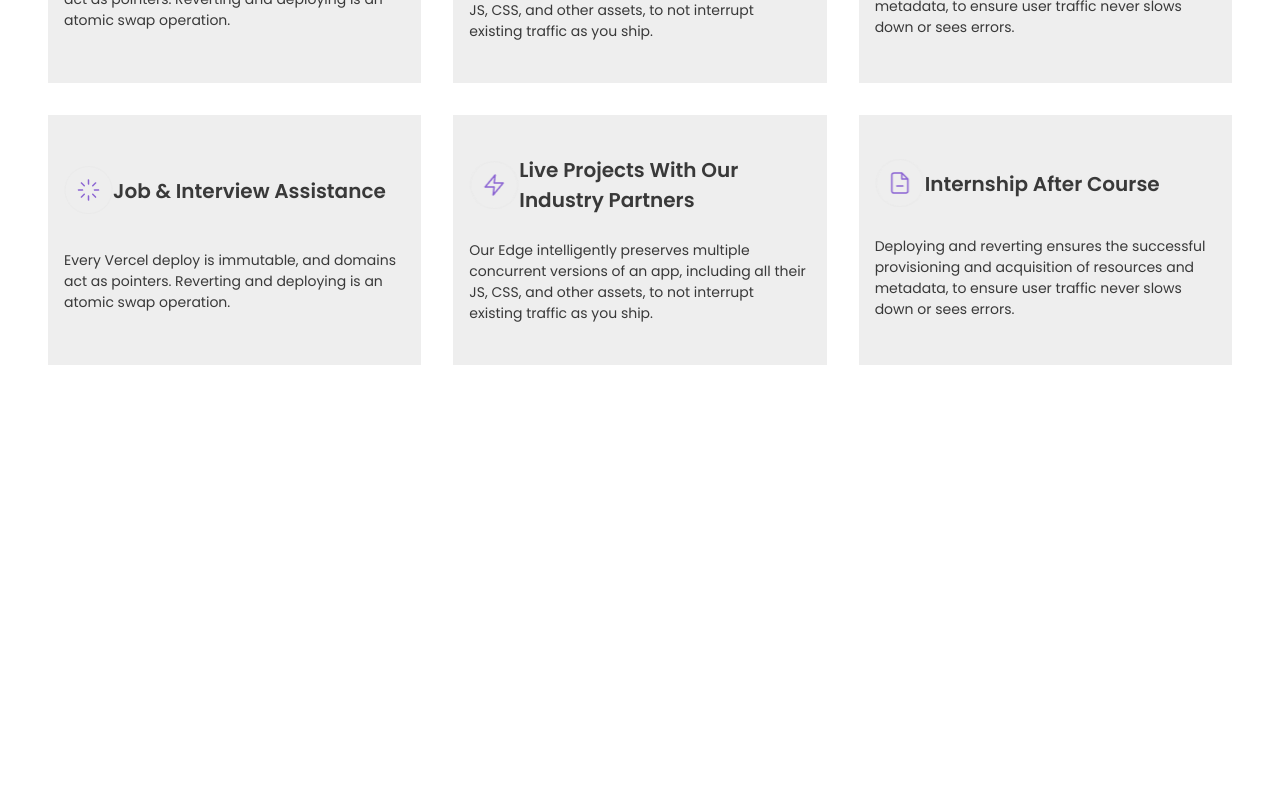
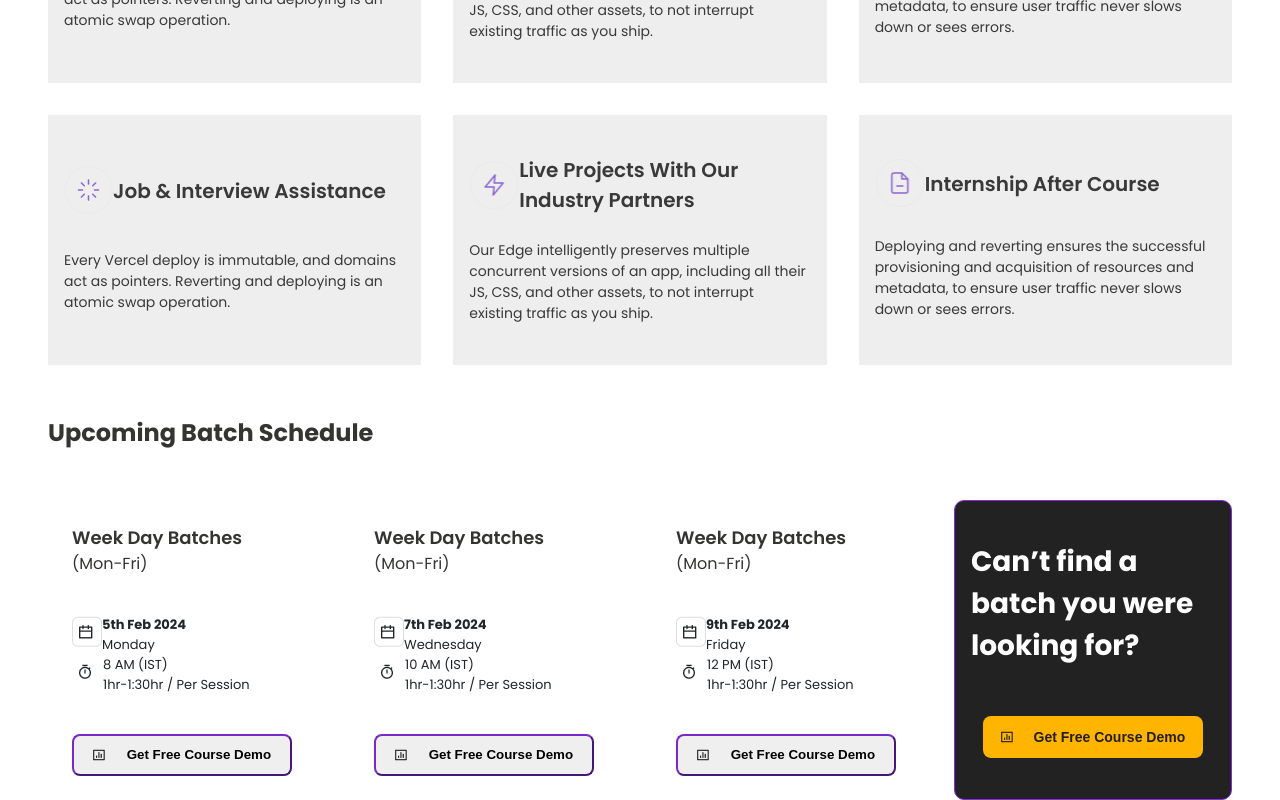
Before and after one commit to TamilselvanChandrakumar/BytesInBits, a React (Vite) app in the folder bytesinbits-app/: page / in a window 1280 px wide. Shown: the part 5340-6140 px from the top of the page. Before the commit the page ends 5987 px from the top, so only its background shows below. Built offline with nearby package versions, Linux system fonts and the light colour scheme.

Commit message:
first commit

```diff
--- a/bytesinbits-app/src/components/home/Home.css
+++ b/bytesinbits-app/src/components/home/Home.css
@@ -749,7 +749,7 @@
 .keyfeature_inner {
   display: grid;
   grid-template-columns: repeat(3, 1fr);
-  grid-template-rows: repeat(3, minmax(250px, 1fr));
+  grid-template-rows: repeat(2, minmax(250px, 1fr));
   gap: 2rem;
 }
 .keyfeature {
@@ -805,3 +805,140 @@
     grid-template-rows: repeat(6, minmax(250px, 1fr));
   }
 }
+/* batch schedule text */
+.batch_schedule_text {
+  margin-top: 50px;
+  padding-left: 3rem;
+}
+.batch_schedule_text h1 {
+  font-size: 24px;
+  font-weight: 700;
+  color: #343433;
+}
+/* batch schedule */
+
+.batch_container {
+  margin-top: 50px;
+  padding: 0 3rem 0;
+}
+.batch_inner {
+  display: grid;
+  grid-template-columns: repeat(4, 1fr);
+  grid-template-rows: repeat(1, minmax(300px, 1fr));
+  gap: 1.5rem;
+}
+.batch {
+  padding: 1.5rem 1.5rem;
+  display: flex;
+  flex-direction: column;
+  justify-content: space-between;
+  background-color: #ffffff;
+}
+.batch_title h2 {
+  font-size: 18px;
+  font-weight: 600;
+  color: #343433;
+}
+.batch_title p {
+  font-size: 16px;
+  font-weight: 400;
+  color: #343433;
+}
+.batch_date h4 {
+  font-weight: 700;
+  font-size: 13px;
+  color: #212529;
+}
+.batch_date p {
+  font-weight: 400;
+  font-size: 13px;
+  color: #212529;
+}
+.batch_time h4 {
+  font-weight: 400;
+  font-size: 13px;
+  color: #212529;
+}
+.batch_time p {
+  font-weight: 400;
+  font-size: 13px;
+  color: #212529;
+}
+.batch_date {
+  display: flex;
+  align-items: center;
+}
+.batch_time {
+  margin-left: 7px;
+  display: flex;
+  align-items: center;
+  gap: 0.5rem;
+}
+.batch_btn button {
+  font-weight: 600;
+  size: 14px;
+  width: 220px;
+  height: 42px;
+  border-radius: 8px;
+  border-color: #7928ca;
+  display: flex;
+  align-items: center;
+  justify-content: space-evenly;
+}
+.batch_card {
+  border: 1px solid blueviolet;
+  padding: 1rem;
+  display: flex;
+  flex-direction: column;
+  justify-content: space-around;
+  align-items: center;
+  border-radius: 10px;
+  background-color: #222222;
+}
+.batch_card h2 {
+  font-weight: 700;
+  font-size: 28px;
+  color: #ffffff;
+}
+.batch_card button {
+  color: #231f20;
+  font-weight: 600;
+  font-size: 14px;
+  background-color: #ffb400;
+  border: none;
+}
+@media (max-width: 1200px) {
+  .batch_inner {
+    display: grid;
+    grid-template-columns: repeat(2, 1fr);
+    grid-template-rows: repeat(2, minmax(250px, 1fr));
+  }
+}
+@media (max-width: 600px) {
+  .batch_schedule {
+    margin-top: 35px;
+    padding-left: 2rem;
+  }
+  .batch_container {
+    padding: 0 1rem 0 2rem;
+    margin-top: 35px;
+  }
+  .batch {
+    padding: 1rem;
+  }
+  .batch_card {
+    padding: 0.8rem;
+  }
+  .batch_btn button {
+    font-weight: 600;
+    size: 13px;
+    width: 200px;
+    height: 38px;
+    border-radius: 8px;
+  }
+  .batch_inner {
+    display: grid;
+    grid-template-columns: 1fr;
+    grid-template-rows: repeat(4, minmax(250px, 1fr));
+  }
+}
--- a/bytesinbits-app/src/components/home/Home.jsx
+++ b/bytesinbits-app/src/components/home/Home.jsx
@@ -27,6 +27,8 @@ import helpapply from "../../assets/getjobimg/helpapply.png";
 import docimg from "../../assets/keyfeatures/docimg.png";
 import lightning from "../../assets/keyfeatures/lightning.png";
 import star from "../../assets/keyfeatures/star.png";
+import calendor from "../../assets/batchimg/calendor.png";
+import time from "../../assets/batchimg/time.png";
 const Home = () => {
   return (
     <>
@@ -521,6 +523,121 @@ const Home = () => {
           </div>
         </div>
       </section>
+      <div className="batch_schedule_text">
+        <h1>Upcoming Batch Schedule</h1>
+      </div>
+      <section className="batch_container">
+        <div className="batch_inner">
+          <div className="batch">
+            <div className="batch_title">
+              {" "}
+              <h2>Week Day Batches</h2>
+              <p>(Mon-Fri)</p>
+            </div>
+            <div className="batch_schedule">
+              <div className="batch_date">
+                <div>
+                  <div>
+                    <img src={calendor}></img>
+                  </div>
+                </div>
+                <div>
+                  <h4>5th Feb 2024</h4>
+                  <p>Monday</p>
+                </div>
+              </div>
+              <div className="batch_time">
+                <div>
+                  <img src={time}></img>
+                </div>
+                <div>
+                  <h4>8 AM (IST)</h4>
+                  <p>1hr-1:30hr / Per Session</p>
+                </div>
+              </div>
+            </div>
+            <div className="batch_btn">
+              <button>
+                <img src={viewimg} alt=""></img> Get Free Course Demo
+              </button>
+            </div>
+          </div>
+          <div className="batch">
+            <div className="batch_title">
+              <h2>Week Day Batches</h2>
+              <p>(Mon-Fri)</p>
+            </div>
+            <div className="batch_schedule">
+              <div className="batch_date">
+                <div>
+                  <img src={calendor} alt=""></img>
+                </div>{" "}
+                <div>
+                  <h4>7th Feb 2024</h4>
+                  <p>Wednesday</p>
+                </div>
+              </div>
+              <div className="batch_time">
+                {" "}
+                <div>
+                  <img src={time} alt=""></img>
+                </div>
+                <div>
+                  {" "}
+                  <h4>10 AM (IST)</h4>
+                  <p>1hr-1:30hr / Per Session</p>
+                </div>
+              </div>
+            </div>
+            <div className="batch_btn">
+              <button>
+                {" "}
+                <img src={viewimg} alt=""></img>Get Free Course Demo
+              </button>
+            </div>
+          </div>
+          <div className="batch">
+            <div className="batch_title">
+              <h2>Week Day Batches</h2>
+              <p>(Mon-Fri)</p>
+            </div>
+            <div className="batch_schedule">
+              <div className="batch_date">
+                <div>
+                  <img src={calendor}></img>
+                </div>{" "}
+                <div>
+                  {" "}
+                  <h4>9th Feb 2024</h4>
+                  <p>Friday</p>
+                </div>
+              </div>
+              <div className="batch_time">
+                <div>
+                  <img src={time}></img>
+                </div>
+                <div>
+                  <h4>12 PM (IST)</h4>
+                  <p>1hr-1:30hr / Per Session</p>
+                </div>
+              </div>
+            </div>
+            <div className="batch_btn">
+              <button>
+                <img src={viewimg} alt=""></img> Get Free Course Demo
+              </button>
+            </div>
+          </div>
+          <div className="batch_card">
+            <h2>Can’t find a batch you were looking for?</h2>
+            <div className="batch_btn">
+              <button>
+                <img src={viewimg} alt=""></img> Get Free Course Demo
+              </button>
+            </div>
+          </div>
+        </div>
+      </section>
     </>
   );
 };
```
Also changed, not shown: bytesinbits-app/src/assets/batchimg/calendor.png (added), bytesinbits-app/src/assets/batchimg/time.png (added).
